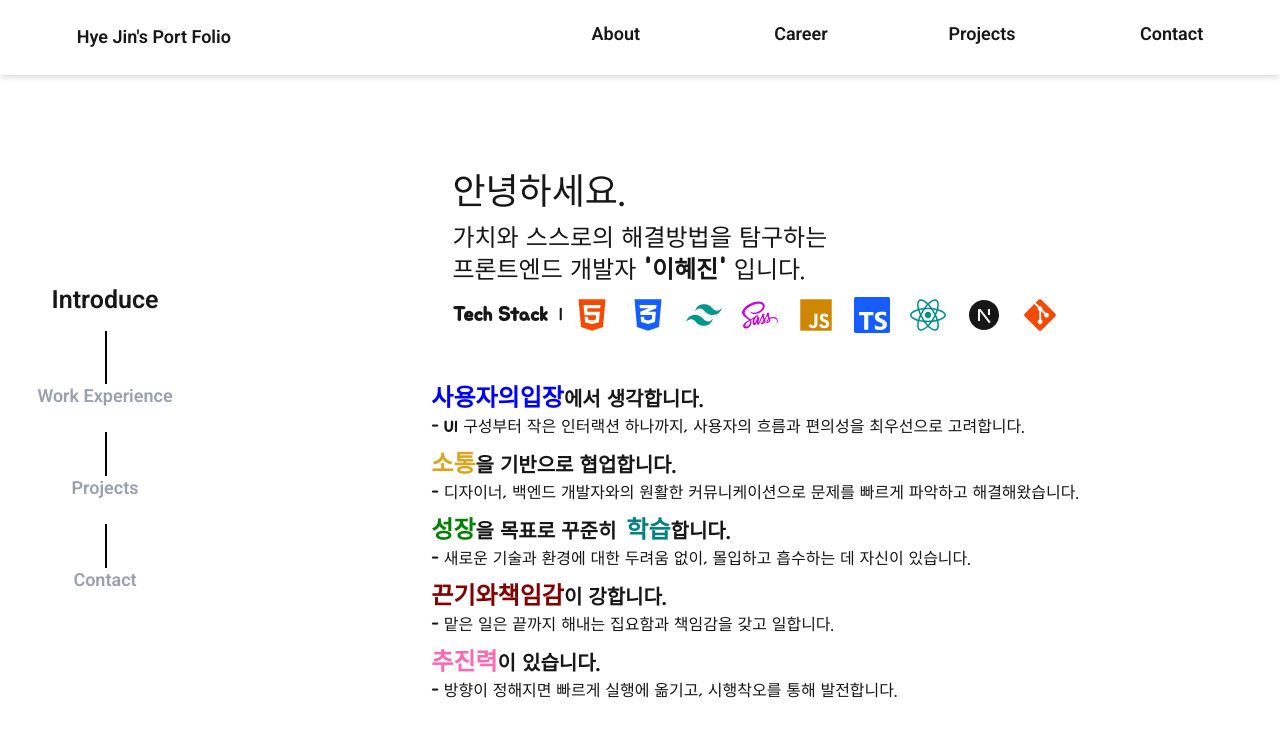
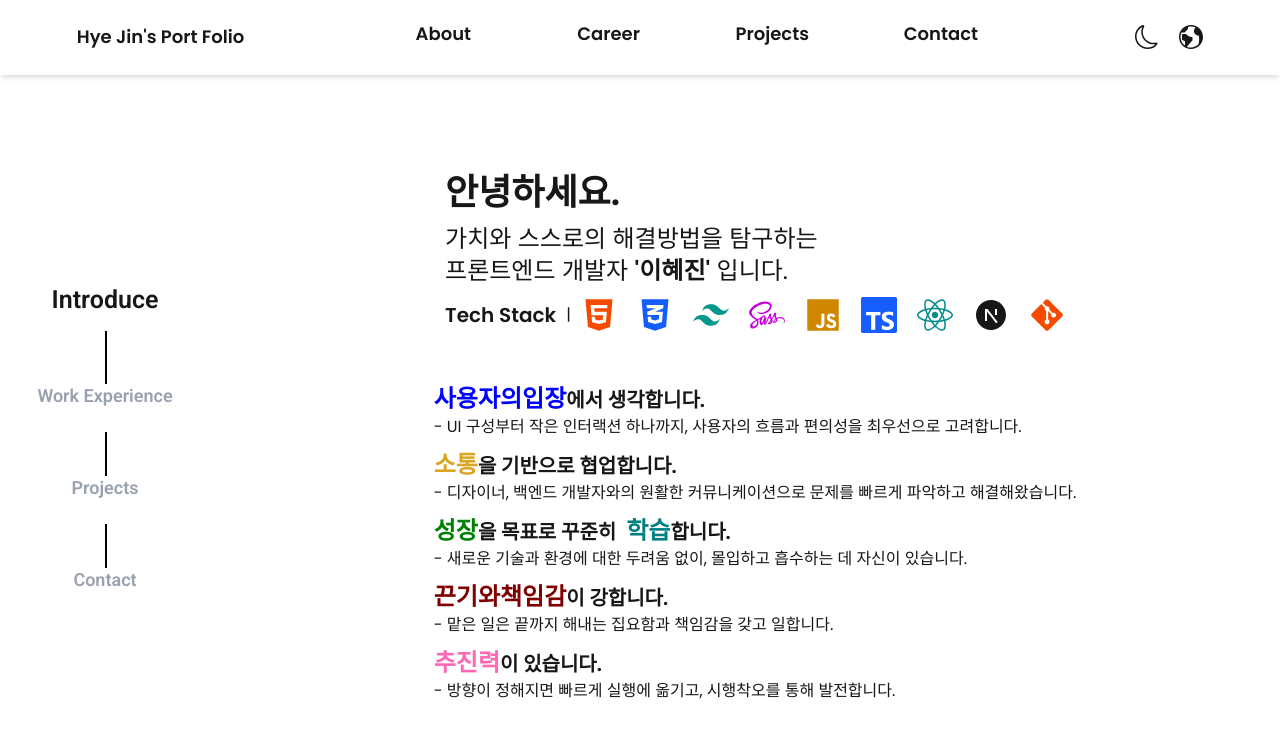
Before and after one commit to leehj1050/MyProfile, a Next.js app: page / in a window 1280 px wide. Shown: the top 738 px of the page. Built offline with nearby package versions, Linux system fonts and the light colour scheme.

Commit message:
feature : create dark mode

```diff
--- /dev/null
+++ b/src/app/contextAPI/useDarkMode.tsx
@@ -0,0 +1,47 @@
+"use client";
+
+import React, { createContext, useContext, useEffect, useState } from "react";
+
+type Theme = "light" | "dark";
+
+type ThemeContextType = {
+  isDarkMode: boolean;
+  toggleTheme: () => void;
+};
+
+const ThemeContext = createContext<ThemeContextType | undefined>(undefined);
+
+export const ThemeProvider = ({ children }: { children: React.ReactNode }) => {
+  const [theme, setTheme] = useState<Theme>("light");
+
+  // 첫 로드시 localStorage 또는 시스템 설정 불러오기
+  useEffect(() => {
+    const localTheme = (localStorage.getItem("theme") as Theme) || "light";
+    setTheme(localTheme);
+    document.body.dataset.theme = localTheme;
+  }, []);
+
+  // 토글 함수
+  const toggleTheme = () => {
+    const newTheme = theme === "light" ? "dark" : "light";
+    setTheme(newTheme);
+    localStorage.setItem("theme", newTheme);
+    document.body.dataset.theme = newTheme;
+  };
+
+  return (
+    <ThemeContext.Provider
+      value={{ isDarkMode: theme === "dark", toggleTheme }}
+    >
+      {children}
+    </ThemeContext.Provider>
+  );
+};
+
+// 커스텀 훅
+export const useDarkMode = () => {
+  const context = useContext(ThemeContext);
+  if (!context)
+    throw new Error("useDarkMode must be used within a ThemeProvider");
+  return context;
+};
--- a/src/app/globals.css
+++ b/src/app/globals.css
@@ -3,6 +3,11 @@
 :root {
   --background: #ffffff;
   --foreground: #171717;
+}
+
+[data-theme="dark"]{
+  --background: #171717;
+  --foreground: #ffffff;
 }
 
 @theme {
--- a/src/app/layout.tsx
+++ b/src/app/layout.tsx
@@ -1,9 +1,10 @@
 import type { Metadata } from "next";
-import { Open_Sans } from "next/font/google";
+import { Poppins } from "next/font/google";
 import "./globals.css";
+import { ThemeProvider } from "./contextAPI/useDarkMode";
 
 
-const OpenSans = Open_Sans({
+const poppins = Poppins({
     subsets: ["latin"],
     display: "swap",
     weight: ["400", "600"],
@@ -22,8 +23,10 @@ export default function RootLayout({
 }>) {
     return (
         <html lang="en">
-            <body className={`${OpenSans.className} antialiased flex flex-col`}>
-                {children}
+            <body className={`${poppins.className} antialiased flex flex-col`}>
+                <ThemeProvider>
+                    {children}
+                </ThemeProvider>
             </body>
         </html>
     );
--- a/src/components/Header/Header.tsx
+++ b/src/components/Header/Header.tsx
@@ -1,11 +1,9 @@
 import React from "react";
 import Link from "next/link";
-import { Roboto } from "next/font/google";
-
-const roboto = Roboto({
-  subsets: ["latin"],
-  weight: "600",
-})
+import { GoSun } from "react-icons/go";
+import { BsMoon } from "react-icons/bs";
+import { useDarkMode } from "@/app/contextAPI/useDarkMode";
+import { ImEarth } from "react-icons/im";
 
 const MenuConfig = [
   { title: "About", key: "menu_1", hrefId: "#about" },
@@ -15,11 +13,13 @@ const MenuConfig = [
 ];
 
 const Header = () => {
+  const { isDarkMode, toggleTheme } = useDarkMode()
+
   return (
-    <div className={`${roboto.className} p-2 px-[6vw] w-full shadow-md bg-white z-10 h-[75px]`}>
+    <div className={`p-2 px-[6vw] w-full shadow-md  z-10 h-[75px] ${isDarkMode ? "bg-black" : "bg-white"}`}>
       <header className="flex  items-center ">
         <div className="flex-1 text-lg font-semibold cursor-pointer">Hye Jin's Port Folio</div>
-        <nav className="flex-2">
+        <nav className="flex-3">
           <ul className="flex justify-between">
             {MenuConfig.map((menu) => (
               <li className="flex justify-end flex-1" key={menu.key}>
@@ -31,6 +31,15 @@ const Header = () => {
             ))}
           </ul>
         </nav>
+
+        <div className="flex-1 flex justify-end gap-2 text-2xl">
+          <button onClick={toggleTheme}>
+            {isDarkMode ? <GoSun /> : <BsMoon />}
+          </button>
+          <button>
+            <ImEarth />
+          </button>
+        </div>
       </header>
     </div>
   );
--- a/src/components/Section1/About.tsx
+++ b/src/components/Section1/About.tsx
@@ -1,23 +1,18 @@
 import React, { forwardRef, useState } from 'react'
 import { TechStack } from './TechStack'
-import { Jua } from "next/font/google";
 import styles from './About.module.css'
 import { INTRODUCE_INFO } from './config';
 
-const jua = Jua({
-  subsets: ["latin"],
-  weight: "400",
-});
 
 const About = forwardRef<HTMLDivElement>((props, ref) => {
   return (
     <section
       id="about"
       ref={ref}
-      className={`${jua.className} flex gap-5 flex-col min-h-[calc(100vh-75px)] items-center justify-center`}
+      className="flex gap-5 flex-col min-h-[calc(100vh-75px)] items-center justify-center"
     >
       <div className='flex flex-col gap-1'>
-        <h1 className="text-4xl  [@media(max-width:600px)]:text-2xl">안녕하세요.</h1>
+        <h1 className="text-4xl [@media(max-width:600px)]:text-2xl font-bold">안녕하세요.</h1>
         <h2 className='text-2xl [@media(max-width:600px)]:text-lg'>
           가치와 스스로의 해결방법을 탐구하는
           <br />
--- a/src/components/Sidebar/Sidebar.tsx
+++ b/src/components/Sidebar/Sidebar.tsx
@@ -1,5 +1,6 @@
 import React from 'react'
 import { Roboto } from "next/font/google";
+import { useDarkMode } from '@/app/contextAPI/useDarkMode';
 
 const roboto = Roboto({
     subsets: ["latin"],
@@ -14,6 +15,8 @@ const steps = [
 ];
 
 export default function Sidebar({ currentSection }: { currentSection: string }) {
+    const { isDarkMode } = useDarkMode()
+
     return (
         <div className={`${roboto.className} h-full w-full flex items-center justify-center`}>
             <ul className="flex flex-col gap-[5vw] relative  flex-1">
@@ -21,7 +24,7 @@ export default function Sidebar({ currentSection }: { currentSection: string })
                     <li key={step.key} className="flex items-center justify-center relative ">
                         {/* 세로 라인 (맨 마지막 제외) */}
                         {i < steps.length - 1 && (
-                            <span className="absolute left-[50%] top-[50px] w-[2px] h-[calc(100%+16px)] bg-black hidden xl:inline"></span>
+                            <span className={`absolute left-[50%] top-[50px] w-[2px] h-[calc(100%+16px)] hidden xl:inline ${isDarkMode ? "bg-white" : "bg-black"}`}></span>
                         )}
 
 
```
